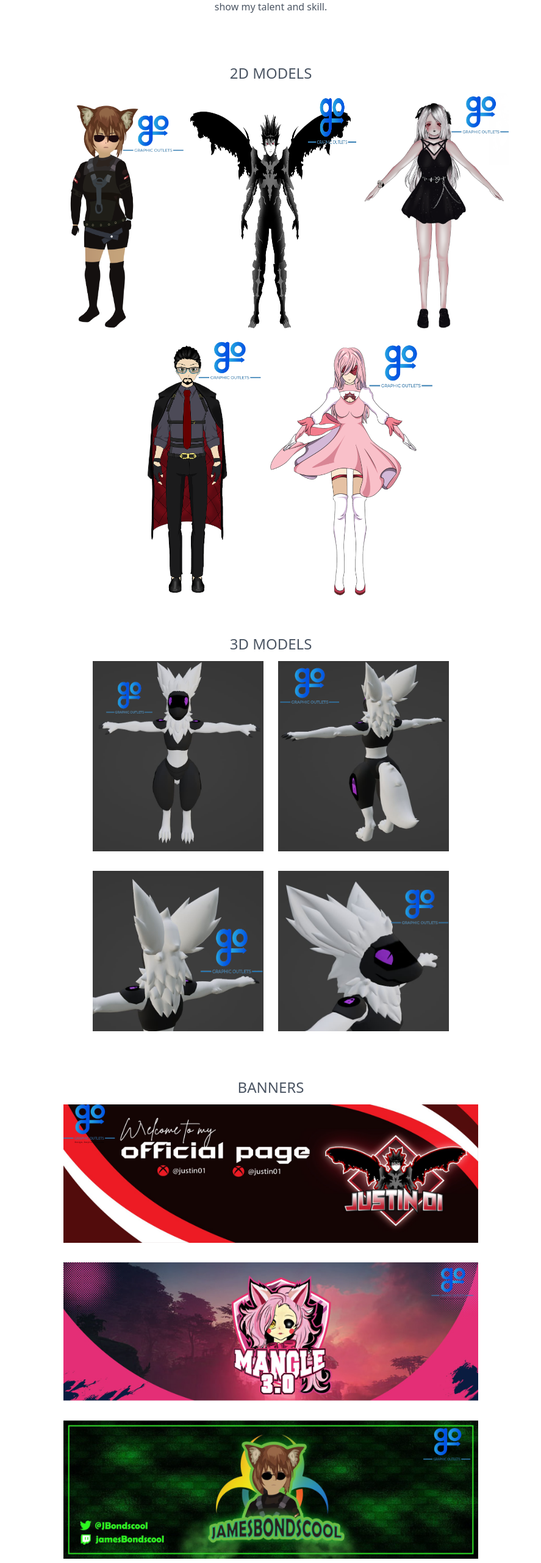
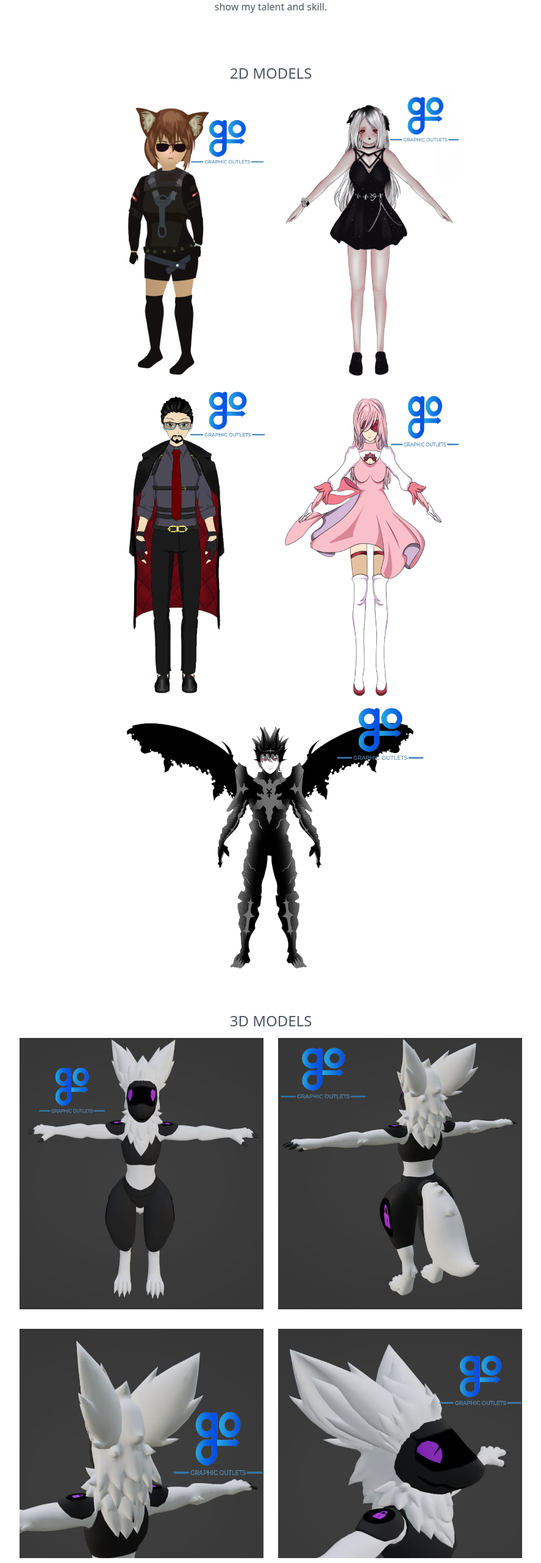
Before and after one commit to mudassirarif17/graphic-outlet, a React (Create React App) app: page /portfolio in a window 1280 px wide. Shown: the part 234-2797 px from the top of the page at 61% size, without its empty margins (196-1083 px from the left). Built offline with nearby package versions, Linux system fonts and the light colour scheme.

Commit message:
changes in home page

```diff
--- a/src/components/Home.js
+++ b/src/components/Home.js
@@ -14,29 +14,30 @@ import tw1 from "../img/Twitch Overlays/1.png"
 import tw2 from "../img/Twitch Overlays/2.png"
 import tw3 from "../img/Twitch Overlays/3.png"
 
+import pfp1 from "../img/pfp/1.png"
+import pfp2 from "../img/pfp/2.png"
+
 const Home = () => {
   return (
     <>
       {/* Banners */ }
-      <h3 className='mt-10 text-center title-font sm:text-4xl lg:text-4xl mb-4 font-medium text-gray-900'>NEWEST BANNER</h3>
-      <div className='card-wrapper'>
+      <h3 className='mt-10 text-center title-font sm:text-4xl lg:text-4xl mb-4 font-medium text-gray-900'>NEWEST DESIGNS</h3>
+      <div className='card-wrapper mb-10'>
         <div className='cards mb-2'>
           <img className="my-3" src={ bn2 } alt="girl" width={ 1000 } height={ 300 } />
         </div>
       </div>
 
       {/*NEWEST EMOTES */ }
-      <h3 className='mt-10 text-center title-font sm:text-4xl lg:text-4xl mb-4 font-medium text-gray-900'>NEWEST EMOTES</h3>
-      <div className='card-wrapper'>
-        <div className='cards mb-2'>
-          <img className="my-3" src={ em1 } alt="girl" width={ 350 } height={ 300 } />
-          <img className="my-3" src={ em2 } alt="girl" width={ 350 } height={ 300 } />
+      <div className='card-wrapper mb-10'>
+        <div className='cards mb-2 lg:space-x-16'>
+        <img className="my-3" src={ em1 } alt="girl" width={ 450 } height={ 300 } />
+        <img className="my-3" src={ em2 } alt="girl" width={ 450 } height={ 300 } />
         </div>
       </div>
 
       {/* 2D MODELS*/ }
-      <h3 className='mt-10 text-center title-font sm:text-4xl lg:text-4xl mb-4 font-medium text-gray-900'>FAN FAVORITE 2D MODELS</h3>
-      <div className='card-wrapper'>
+      <div className='card-wrapper mb-10'>
         <div className='cards'>
           <img src={ girlrigg } alt="girl" width={ 250 } height={ 250 } />
           <img src={ pinky } alt="girl" width={ 280 } height={ 250 } />
@@ -45,7 +46,6 @@ const Home = () => {
       </div>
 
       {/* Twitch */ }
-      <h3 className='mt-10 text-center title-font sm:text-4xl lg:text-4xl mb-4 font-medium text-gray-900'>FAN FAVORITE TWITCH OVERLAYS</h3>
       <div className='card-wrapper'>
         <div className='cards mb-2'>
           <img className="m-3" src={ tw1 } alt="girl" width={ 300 } height={ 250 } />
@@ -53,6 +53,14 @@ const Home = () => {
           <img className="m-3" src={ tw3 } alt="girl" width={ 300 } height={ 250 } />
         </div>
       </div>
+
+      {/* pfp */ }
+          <div className='card-wrapper'>
+            <div className='cards mb-2'>
+              <img className="m-3" src={ pfp1 } alt="girl" width={ 450 } height={ 250 } />
+              <img className="m-3" src={ pfp2 } alt="girl" width={ 450 } height={ 250 } />
+            </div>
+          </div>
 
       {/*Show more   */ }
       <div className="p-2 w-full">
--- a/src/components/Portfolio.js
+++ b/src/components/Portfolio.js
@@ -57,16 +57,20 @@ const Portfolio = () => {
         <div>
           <h3 className='mb-4 text-center text-2xl'>2D MODELS</h3>
           <div className='card-wrapper'>
-            <div className='cards'>
-              <img src={ girlrigg } alt="girl" width={ 250 } height={ 250 } />
-              <img src={ ko } alt="girl" width={ 280 } height={ 250 } />
-              <img src={ psd } alt="girl" width={ 250 } height={ 250 } />
+            <div className='cards space-x-4'>
+              <img src={ girlrigg } alt="girl" width={ 300 } height={ 250 } />
+              <img src={ psd } alt="girl" width={ 300 } height={ 250 } />
+            </div>
+          </div>
+          <div className='card-wrapper'>
+            <div className='cards space-x-4'>
+              <img src={ police } alt="girl" width={ 300 } height={ 250 } />
+              <img src={ pinky } alt="girl" width={ 300 } height={ 250 } />
             </div>
           </div>
           <div className='card-wrapper'>
             <div className='cards'>
-              <img src={ police } alt="girl" width={ 250 } height={ 250 } />
-              <img src={ pinky } alt="girl" width={ 280 } height={ 250 } />
+              <img src={ ko } alt="girl" width={ 500 } height={ 250 } />
             </div>
           </div>
 
@@ -74,14 +78,14 @@ const Portfolio = () => {
           <h3 className='mt-14 text-center text-2xl'>3D MODELS</h3>
           <div className='card-wrapper'>
             <div className='cards mb-2'>
-              <img className="m-3" src={ sx5 } alt="girl" width={ 280 } height={ 250 } />
-              <img className="m-3" src={ gum } alt="girl" width={ 280 } height={ 250 } />
+              <img className="my-3 lg:mx-3" src={ sx5 } alt="girl" width={ 400 } height={ 250 } />
+              <img className="my-3 lg:mx-3" src={ gum } alt="girl" width={ 400 } height={ 250 } />
             </div>
           </div>
           <div className='card-wrapper'>
             <div className='cards mb-2'>
-              <img className="m-3" src={ op } alt="girl" width={ 280 } height={ 250 } />
-              <img className="m-3" src={ uk } alt="girl" width={ 280 } height={ 250 } />
+              <img className="my-3 lg:mx-3" src={ op } alt="girl" width={ 400 } height={ 250 } />
+              <img className="my-3 lg:mx-3" src={ uk } alt="girl" width={ 400 } height={ 250 } />
             </div>
           </div>
 
@@ -89,22 +93,22 @@ const Portfolio = () => {
           <h3 className='mt-14 text-center text-2xl'>BANNERS</h3>
           <div className='card-wrapper'>
             <div className='cards mb-2'>
-              <img className="my-3" src={ bn1 } alt="girl" width={ 680 } height={ 250 } />
+              <img className="my-3" src={ bn1 } alt="girl" width={ 800 } height={ 250 } />
             </div>
           </div>
           <div className='card-wrapper'>
             <div className='cards mb-2'>
-              <img className="my-3" src={ bn2 } alt="girl" width={ 680 } height={ 250 } />
+              <img className="my-3" src={ bn2 } alt="girl" width={ 800 } height={ 250 } />
             </div>
           </div>
           <div className='card-wrapper'>
             <div className='cards mb-2'>
-              <img className="my-3" src={ bn3 } alt="girl" width={ 680 } height={ 250 } />
+              <img className="my-3" src={ bn3 } alt="girl" width={ 800 } height={ 250 } />
             </div>
           </div>
           <div className='card-wrapper'>
             <div className='cards mb-2'>
-              <img className="my-3" src={ bn4 } alt="girl" width={ 680 } height={ 250 } />
+              <img className="my-3" src={ bn4 } alt="girl" width={ 800 } height={ 250 } />
             </div>
           </div>
 
@@ -112,9 +116,13 @@ const Portfolio = () => {
           <h3 className='mt-14 text-center text-2xl'>DIGIART</h3>
           <div className='card-wrapper'>
             <div className='cards mb-2'>
-              <img className="mx-3" src={ dg1 } alt="girl" width={ 300 } height={ 250 } />
-              <img className="mx-3" src={ dg2 } alt="girl" width={ 300 } height={ 250 } />
-              <img className="mx-3" src={ dg3 } alt="girl" width={ 300 } height={ 250 } />
+              <img className="" src={ dg1 } alt="girl" width={ 450 } height={ 250 } />
+              <img className="" src={ dg2 } alt="girl" width={ 450 } height={ 250 } />
+            </div>
+          </div>
+          <div className='card-wrapper'>
+            <div className='cards mb-2'>
+              <img className="" src={ dg3 } alt="girl" width={ 450 } height={ 250 } />
             </div>
           </div>
 
@@ -139,30 +147,34 @@ const Portfolio = () => {
           <h3 className='mt-14 text-center text-2xl'>PFP</h3>
           <div className='card-wrapper'>
             <div className='cards mb-2'>
-              <img className="m-3" src={ pfp1 } alt="girl" width={ 300 } height={ 250 } />
-              <img className="m-3" src={ pfp2 } alt="girl" width={ 300 } height={ 250 } />
-              <img className="m-3" src={ pfp3 } alt="girl" width={ 300 } height={ 250 } />
+              <img className="m-3" src={ pfp1 } alt="girl" width={ 450 } height={ 250 } />
+              <img className="m-3" src={ pfp2 } alt="girl" width={ 450 } height={ 250 } />
             </div>
           </div>
           <div className='card-wrapper'>
             <div className='cards mb-2'>
-              <img className="m-3" src={ pfp4 } alt="girl" width={ 300 } height={ 250 } />
-              <img className="m-3" src={ pfp5 } alt="girl" width={ 300 } height={ 250 } />
+              <img className="m-3" src={ pfp3 } alt="girl" width={ 450 } height={ 250 } />
+              <img className="m-3" src={ pfp4 } alt="girl" width={ 450 } height={ 250 } />
+            </div>
+          </div>
+          <div className='card-wrapper'>
+            <div className='cards mb-2'>
+              <img className="m-3" src={ pfp5 } alt="girl" width={ 450 } height={ 250 } />
             </div>
           </div>
 
         {/* Emotes */ }
         <h3 className='mt-14 text-center text-2xl'>EMOTES</h3>
-          <div className='card-wrapper'>
-            <div className='cards mb-2'>
-              <img className="my-3" src={ em1 } alt="girl" width={ 350 } height={ 300 } />
-              <img className="my-3" src={ em2 } alt="girl" width={ 350 } height={ 300 } />
+          <div className='card-wrapper mb-8'>
+            <div className='cards mb-2 lg:space-x-16'>
+              <img className="my-3" src={ em1 } alt="girl" width={ 450 } height={ 300 } />
+              <img className="my-3" src={ em2 } alt="girl" width={ 450 } height={ 300 } />
             </div>
           </div>
           <div className='card-wrapper'>
-            <div className='cards mb-2'>
-              <img className="my-3" src={ em3 } alt="girl" width={ 350 } height={ 300 } />
-              <img className="my-3" src={ em4 } alt="girl" width={ 350 } height={ 300 } />
+            <div className='cards mb-2 lg:space-x-16'>
+              <img className="my-3" src={ em3 } alt="girl" width={ 450 } height={ 300 } />
+              <img className="my-3" src={ em4 } alt="girl" width={ 450 } height={ 300 } />
             </div>
           </div>
 
```
